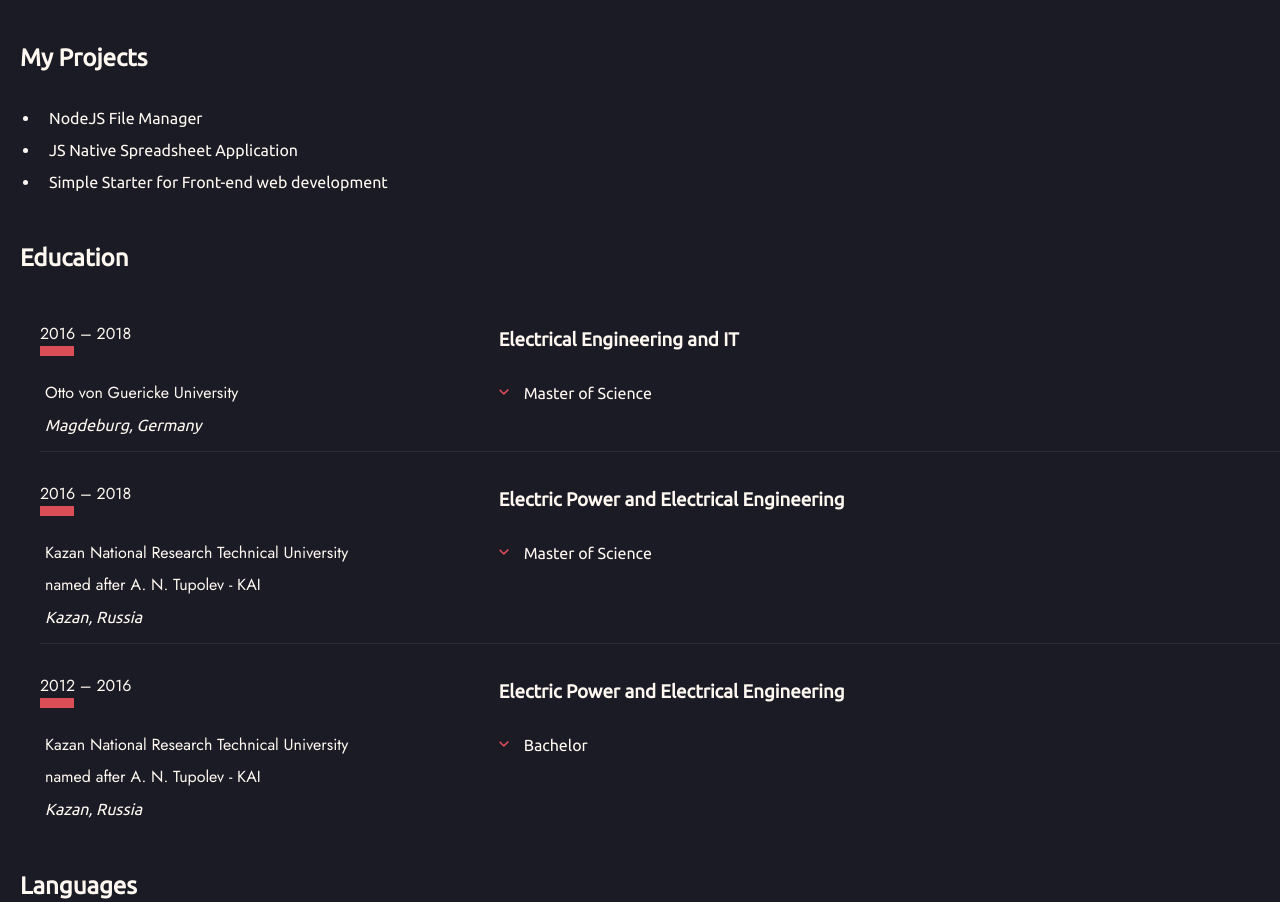
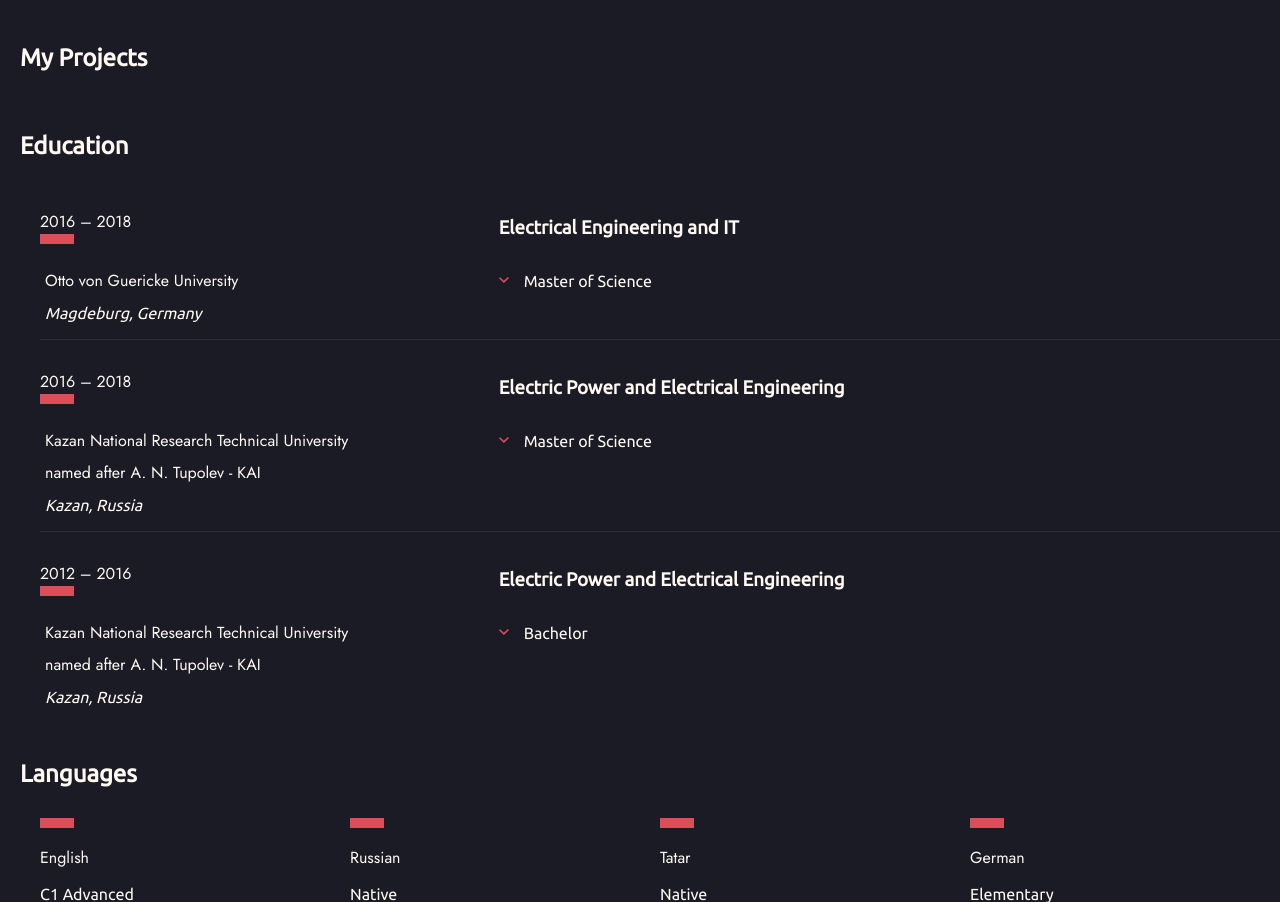
Before and after one commit to kotkma/rsschool-cv, a website: page index.html in a window 1280 px wide. Shown: the part 1341-2243 px from the top of the page. Drawn offline with nearby package versions, Linux system fonts and the light colour scheme.

Commit message:
fix: remove some code to pass validation

```diff
--- a/index.html
+++ b/index.html
@@ -82,11 +82,7 @@
 
     <section id="projects" class="my-projects">
       <h2 class="my-projects__header">My Projects</h2>
-      <ul class="my-projects__list">
-        <li><a href="https://github.com/kotkma/nodejs-file-manager" target="_blank">NodeJS File Manager</a></li>
-        <li><a href="https://github.com/kotkma/excel" target="_blank">JS Native Spreadsheet Application</a></li>
-        <li><a href="https://github.com/kotkma/Simple-Starter" target="_blank">Simple Starter for Front-end web development</a></li>
-      </ul>
+
     </section>
 
     <section id="education" class="education">
```
